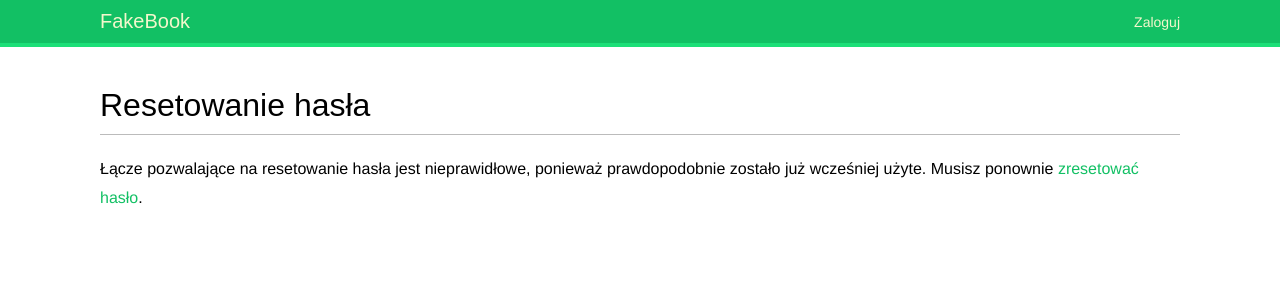
After one commit to uru96/FakeBook, a Django app: page /account/password_reset/1/1/ in a window 1280 px wide. The commit adds this page. Shown: the top 300 px of the page. Run offline with Django 3.2, Linux system fonts and the light colour scheme; some web fonts are replaced.

Commit message:
Added reset password functionality

```diff
--- a/FakeBook/FakeBook/settings.py
+++ b/FakeBook/FakeBook/settings.py
@@ -25,9 +25,13 @@ SECRET_KEY = 'django-insecure-7k7#=vm7_6bpo-0liddd^ndx)5_kjkyleb-jwo$r2=jbt7c_p_
 # SECURITY WARNING: don't run with debug turned on in production!
 DEBUG = True
 
+EMAIL_BACKEND = 'django.core.mail.backends.console.EmailBackend'
+
 LOGIN_REDIRECT_URL = 'dashboard'
 LOGIN_URL = 'login'
 LOGOUT_URL = 'logout'
+
+
 
 ALLOWED_HOSTS = []
 
--- a/FakeBook/account/templates/registration/login.html
+++ b/FakeBook/account/templates/registration/login.html
@@ -19,5 +19,6 @@
         <input type="hidden" name="next" value="{{ next }}">
         <p><input type="submit" value="Zaloguj"></p>
     </form>
+    <p><a href="{% url 'password_reset' %}">Zapomniałeś hasła?</a></p>
 </div>
 {% endblock %}
--- /dev/null
+++ b/FakeBook/account/templates/registration/password_reset_confirm.html
@@ -0,0 +1,18 @@
+{% extends "base.html" %}
+
+{% block title %}Resetowanie hasła{% endblock %}
+
+{% block content %}
+<h1>Resetowanie hasła</h1>
+{% if validlink %}
+<p>Dwukrotnie podaj nowe hasło</p>
+<form action="." method="post">
+    {{ form.as_p }}
+    {% csrf_token %}
+    <P><input type="submit" value="Zmien hasło"/></P>
+</form>
+{% else %}
+    <p>Łącze pozwalające na resetowanie hasła jest nieprawidłowe, ponieważ prawdopodobnie zostało już wcześniej użyte.
+    Musisz ponownie <a href="{% url "password_reset" %}">zresetować hasło</a>.</p>
+{% endif %}
+{% endblock %}
--- /dev/null
+++ b/FakeBook/account/templates/registration/password_reset_email.html
@@ -0,0 +1,4 @@
+Otrzymaliśmy żadanie resetu hasła dla użytkownika używającego adresu {{ email }}.
+Kliknij poniższe łącze:
+{{ protocol }}://{{ domain }}{% url "password_reset_confirm" uidb64=uid token=token %}
+Twoja nazwa użytkownika: {{ user.get_username }}
--- a/FakeBook/account/urls.py
+++ b/FakeBook/account/urls.py
@@ -14,7 +14,7 @@ urlpatterns = [
     # URL adresses to reset password
     path('password_reset/', auth_views.PasswordResetView.as_view(), name='password_reset'),
     path('password_reset/done/', auth_views.PasswordResetDoneView.as_view(), name='password_reset_done'),
-    path('reset/<uidb64>/<token>/', auth_views.PasswordResetConfirmView.as_view(), name='password_reset_confirm'),
-    path('reset/done/',auth_views.PasswordResetCompleteView.as_view(), name='password_reset_complete'),
+    path('password_reset/<uidb64>/<token>/', auth_views.PasswordResetConfirmView.as_view(), name='password_reset_confirm'),
+    path('password_reset/complete/',auth_views.PasswordResetCompleteView.as_view(), name='password_reset_complete'),
 
 ]
```
Also changed, not shown: FakeBook/account/templates/registration/password_reset_complete.html (added, +8 -0 lines), FakeBook/account/templates/registration/password_reset_done.html (added, +9 -0 lines), FakeBook/db.sqlite3.
